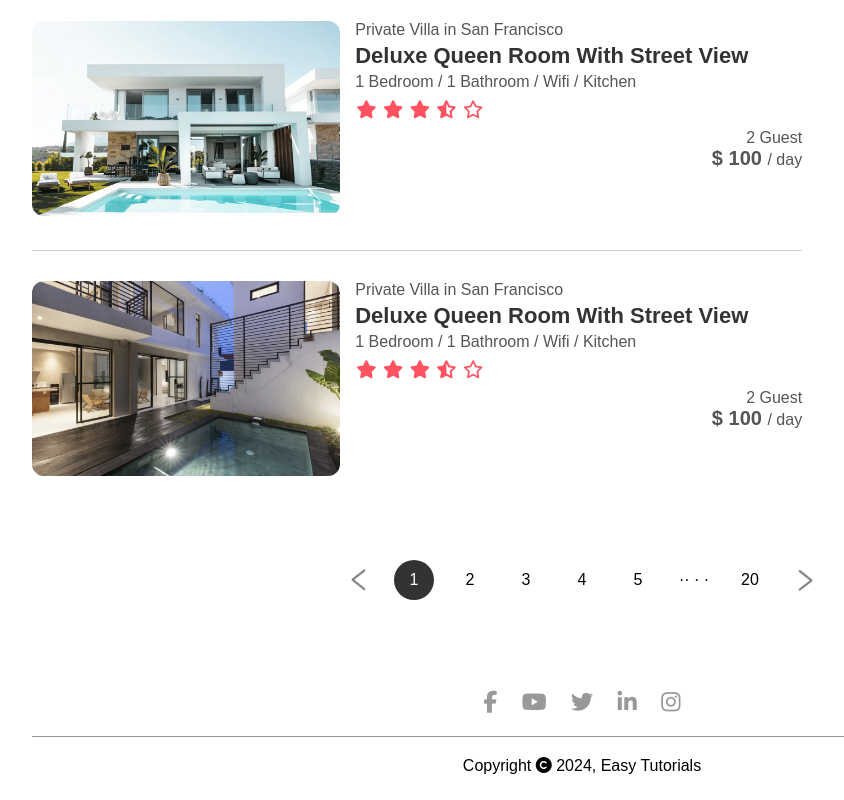
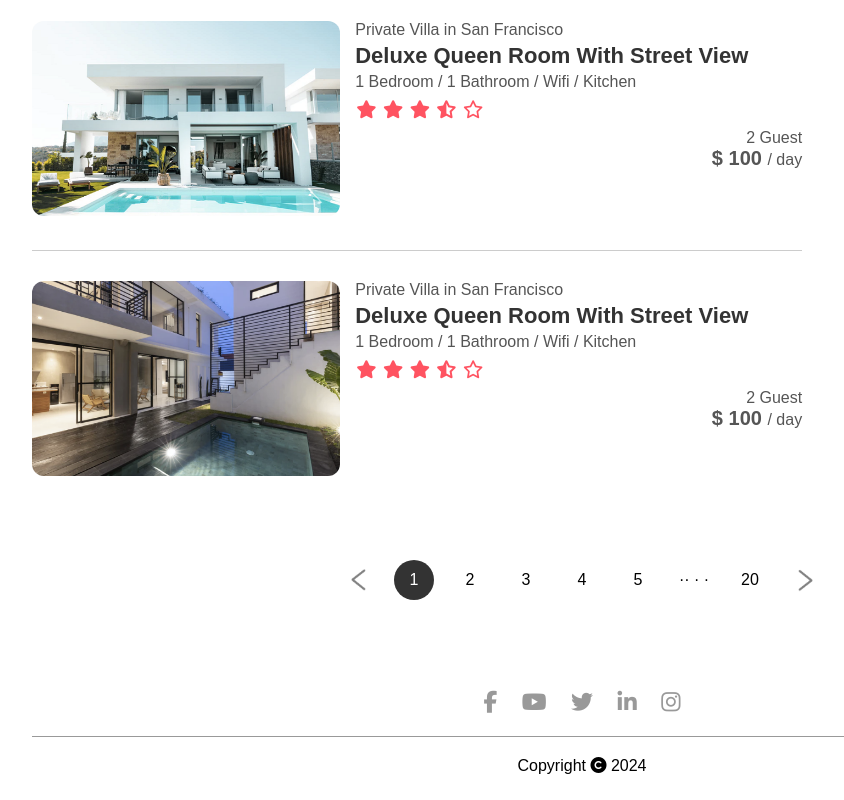
Before and after one commit to StefanosFs/Airbnb-Clone, a plain HTML site: page listing.html in a window 1280 px wide. Shown: the part 1265-2065 px from the top of the page, without its empty margins (58-902 px from the left). Drawn offline with Linux system fonts and the light colour scheme.

Commit message:
Update listing.html

```diff
--- a/listing.html
+++ b/listing.html
@@ -205,7 +205,7 @@
         <a href="https://linkedin.com/"><i class="fab fa-linkedin-in"></i></a>
         <a href="https://instagram.com/"><i class="fab fa-instagram"></i></a>
         <hr>
-        <p>Copyright <i class="fa-solid fa-copyright"></i> 2024, Easy Tutorials</p>
+        <p>Copyright <i class="fa-solid fa-copyright"></i> 2024</p>
     </div>
 </div>
 
```
